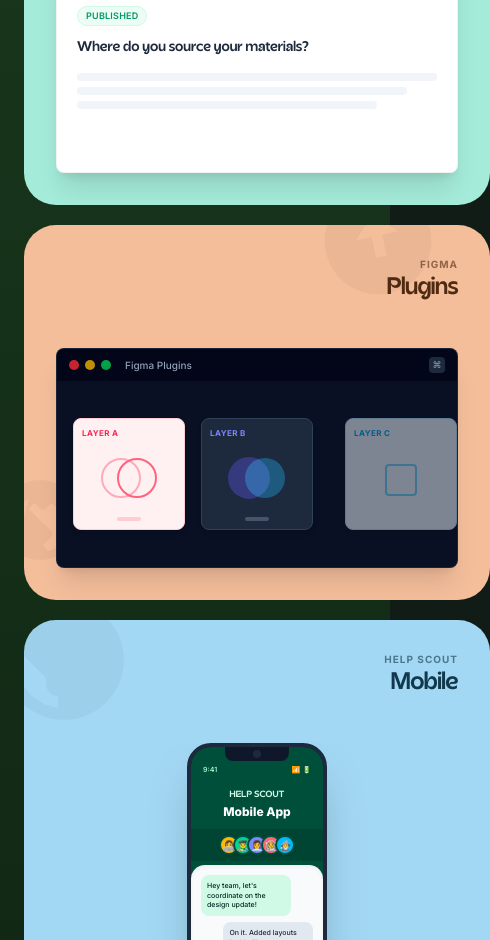
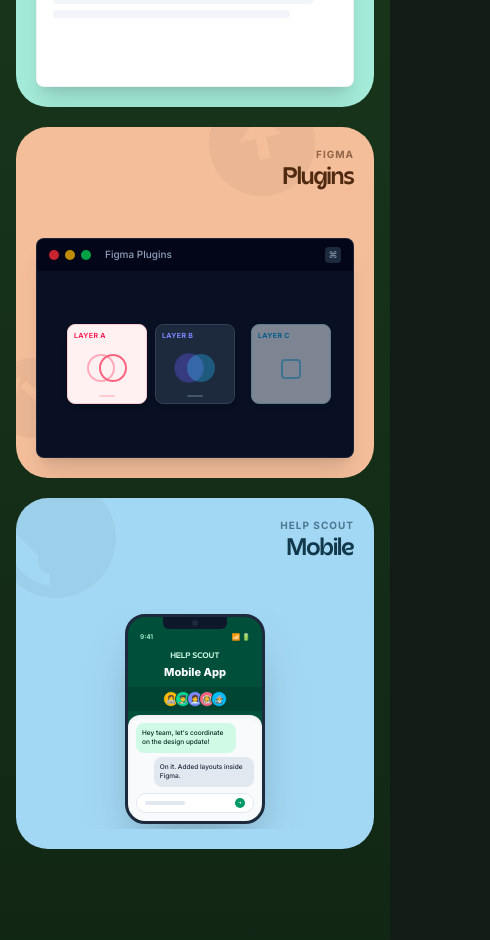
Before and after one commit to 3xdevss/3xdevs, a Next.js app: page / in a window 390 px wide. Shown: the part 1060-2000 px from the top of the page, 490 px wide, since content can reach past the window. Built offline with nearby package versions, Linux system fonts and the light colour scheme.

Commit message:
fix mobile view

```diff
--- a/src/app/page.tsx
+++ b/src/app/page.tsx
@@ -127,7 +127,7 @@ export default function Home() {
     >
       <Header />
 
-      <main className="w-full max-w-[1280px] px-6 md:px-12 flex-1 flex flex-col items-center relative z-10">
+      <main className="w-full max-w-[1280px] px-4 sm:px-6 md:px-12 flex-1 flex flex-col items-center relative z-10">
         <FloatingStars />
 
         {/* Hero Section */}
--- a/src/components/Mockups.tsx
+++ b/src/components/Mockups.tsx
@@ -19,7 +19,7 @@ export function AIMockup() {
         <div className="h-3 w-2/3 bg-slate-100 rounded-full" />
         <div className="h-3 w-1/2 bg-slate-100 rounded-full" />
 
-        <div className="absolute top-12 left-4 right-4 bg-white rounded-lg shadow-xl border border-indigo-100 p-3 animate-float-1 z-10 flex flex-col gap-2">
+        <div className="absolute top-12 left-4 right-4 bg-white rounded-lg shadow-xl border border-indigo-100 p-3 animate-float-1 z-10 flex flex-col gap-2 scale-90 sm:scale-100 origin-center">
           <div className="flex items-center gap-2 border-b border-slate-50 pb-2">
             <span className="text-[10px] font-bold text-indigo-600 tracking-wider uppercase">AI Assist</span>
             <span className="text-[10px] text-slate-400">✦</span>
@@ -49,7 +49,7 @@ export function AIMockup() {
 export function ArticlesMockup() {
   return (
     <div className="relative w-full h-[220px] bg-white rounded-lg shadow-xl border border-black/5 overflow-hidden flex flex-col transition-all duration-300 hover:shadow-2xl">
-      <div className="h-8 bg-slate-50 border-b border-slate-100 flex items-center justify-between px-3 shrink-0">
+      <div className="h-8 bg-slate-50 border-b border-slate-100 flex items-center justify-between px-2.5 sm:px-3 shrink-0">
         <div className="flex items-center gap-1.5">
           <div className="w-2.5 h-2.5 rounded-full bg-slate-200" />
           <div className="w-2.5 h-2.5 rounded-full bg-slate-200" />
@@ -61,7 +61,7 @@ export function ArticlesMockup() {
         </div>
       </div>
 
-      <div className="p-5 flex-1 flex flex-col gap-3">
+      <div className="p-4 sm:p-5 flex-1 flex flex-col gap-3">
         <div className="self-start px-2 py-0.5 bg-emerald-50 text-emerald-600 border border-emerald-100 rounded-full text-[9px] font-semibold tracking-wide uppercase">
           Published
         </div>
@@ -93,29 +93,29 @@ export function PluginsMockup() {
         <div className="w-4 h-4 rounded bg-slate-800 flex items-center justify-center text-[9px] text-slate-400">⌘</div>
       </div>
 
-      <div className="flex-1 bg-slate-950/40 p-4 flex gap-4 overflow-hidden relative justify-center items-center">
-        <div className="w-28 h-28 bg-rose-50 border border-rose-200 rounded-lg p-2 shrink-0 flex flex-col justify-between shadow-md relative group hover:-translate-y-1 transition-transform">
-          <span className="text-[8px] text-rose-500 font-bold uppercase tracking-wider">Layer A</span>
+      <div className="flex-1 bg-slate-950/40 p-3 xs:p-4 flex gap-2 xs:gap-3 sm:gap-4 overflow-hidden relative justify-center items-center">
+        <div className="w-20 h-20 xs:w-24 xs:h-24 sm:w-28 sm:h-28 bg-rose-50 border border-rose-200 rounded-lg p-1.5 xs:p-2 shrink-0 flex flex-col justify-between shadow-md relative group hover:-translate-y-1 transition-transform">
+          <span className="text-[7px] xs:text-[8px] text-rose-500 font-bold uppercase tracking-wider">Layer A</span>
           <div className="flex-1 flex items-center justify-center relative">
-            <div className="absolute w-10 h-10 border-2 border-rose-400/50 rounded-full -translate-x-2" />
-            <div className="absolute w-10 h-10 border-2 border-rose-400 rounded-full translate-x-2" />
+            <div className="absolute w-7 h-7 xs:w-8 xs:h-8 sm:w-10 sm:h-10 border-2 border-rose-400/50 rounded-full -translate-x-1.5 sm:-translate-x-2" />
+            <div className="absolute w-7 h-7 xs:w-8 xs:h-8 sm:w-10 sm:h-10 border-2 border-rose-400 rounded-full translate-x-1.5 sm:translate-x-2" />
           </div>
-          <div className="h-1 w-6 bg-rose-200 rounded self-center" />
+          <div className="h-0.5 sm:h-1 w-4 sm:w-6 bg-rose-200 rounded self-center" />
         </div>
 
-        <div className="w-28 h-28 bg-slate-800 border border-slate-700 rounded-lg p-2 shrink-0 flex flex-col justify-between shadow-md relative group hover:-translate-y-1 transition-transform">
-          <span className="text-[8px] text-indigo-400 font-bold uppercase tracking-wider">Layer B</span>
+        <div className="w-20 h-20 xs:w-24 xs:h-24 sm:w-28 sm:h-28 bg-slate-800 border border-slate-700 rounded-lg p-1.5 xs:p-2 shrink-0 flex flex-col justify-between shadow-md relative group hover:-translate-y-1 transition-transform">
+          <span className="text-[7px] xs:text-[8px] text-indigo-400 font-bold uppercase tracking-wider">Layer B</span>
           <div className="flex-1 flex items-center justify-center relative">
-            <div className="absolute w-10 h-10 bg-indigo-600/35 rounded-full -translate-x-2 mix-blend-screen animate-pulse-soft" />
-            <div className="absolute w-10 h-10 bg-sky-500/35 rounded-full translate-x-2 mix-blend-screen" />
+            <div className="absolute w-7 h-7 xs:w-8 xs:h-8 sm:w-10 sm:h-10 bg-indigo-600/35 rounded-full -translate-x-1.5 sm:-translate-x-2 mix-blend-screen animate-pulse-soft" />
+            <div className="absolute w-7 h-7 xs:w-8 xs:h-8 sm:w-10 sm:h-10 bg-sky-500/35 rounded-full translate-x-1.5 sm:translate-x-2 mix-blend-screen" />
           </div>
-          <div className="h-1 w-6 bg-slate-600 rounded self-center" />
+          <div className="h-0.5 sm:h-1 w-4 sm:w-6 bg-slate-600 rounded self-center" />
         </div>
 
-        <div className="w-28 h-28 bg-sky-50 border border-sky-200 rounded-lg p-2 shrink-0 flex flex-col justify-between shadow-md relative group opacity-50 translate-x-4">
-          <span className="text-[8px] text-sky-500 font-bold uppercase tracking-wider">Layer C</span>
+        <div className="w-20 h-20 xs:w-24 xs:h-24 sm:w-28 sm:h-28 bg-sky-50 border border-sky-200 rounded-lg p-1.5 xs:p-2 shrink-0 flex flex-col justify-between shadow-md relative group opacity-50 translate-x-2 xs:translate-x-3 sm:translate-x-4">
+          <span className="text-[7px] xs:text-[8px] text-sky-500 font-bold uppercase tracking-wider">Layer C</span>
           <div className="flex-1 flex items-center justify-center relative">
-            <div className="w-8 h-8 border-2 border-sky-300 rounded" />
+            <div className="w-5 h-5 xs:w-6 xs:h-6 sm:w-8 sm:h-8 border-2 border-sky-300 rounded" />
           </div>
         </div>
       </div>
@@ -133,14 +133,14 @@ export function MobileMockup() {
   ];
 
   return (
-    <div className="relative w-full h-[220px] flex justify-center overflow-hidden">
-      <div className="relative w-[140px] h-[250px] bg-slate-900 rounded-[24px] border-[4px] border-slate-800 shadow-2xl overflow-hidden flex flex-col">
-        <div className="absolute top-0 left-1/2 -translate-x-1/2 w-16 h-3.5 bg-slate-900 rounded-b-lg z-20 flex justify-center items-center">
-          <div className="w-2 h-2 rounded-full bg-slate-800" />
+    <div className="relative w-full h-[220px] flex justify-center items-center overflow-hidden">
+      <div className="relative w-[140px] h-[210px] bg-slate-900 rounded-[20px] border-[3px] border-slate-800 shadow-2xl overflow-hidden flex flex-col">
+        <div className="absolute top-0 left-1/2 -translate-x-1/2 w-16 h-3 bg-slate-900 rounded-b-md z-20 flex justify-center items-center">
+          <div className="w-1.5 h-1.5 rounded-full bg-slate-800" />
         </div>
 
-        <div className="flex-1 bg-emerald-900 flex flex-col overflow-hidden pt-4 relative">
-          <div className="flex justify-between px-3 pt-0.5 text-[7px] text-emerald-200 font-semibold z-10 shrink-0">
+        <div className="flex-1 bg-emerald-900 flex flex-col overflow-hidden pt-3.5 relative">
+          <div className="flex justify-between px-3 pt-0.5 text-[6.5px] text-emerald-200 font-semibold z-10 shrink-0">
             <span>9:41</span>
             <div className="flex gap-0.5 items-center">
               <span>📶</span>
@@ -148,32 +148,32 @@ export function MobileMockup() {
             </div>
           </div>
 
-          <div className="p-3 pb-2 text-center text-white shrink-0">
-            <h4 className="text-[9px] font-bold tracking-wide uppercase text-emerald-100">Help Scout</h4>
-            <div className="text-[12px] font-extrabold mt-0.5 text-white">Mobile App</div>
+          <div className="p-2 pb-1.5 text-center text-white shrink-0">
+            <h4 className="text-[8px] font-bold tracking-wide uppercase text-emerald-100">Help Scout</h4>
+            <div className="text-[11px] font-extrabold mt-0.5 text-white">Mobile App</div>
           </div>
 
-          <div className="flex items-center justify-center -space-x-1.5 py-1.5 bg-emerald-950/30">
+          <div className="flex items-center justify-center -space-x-1 py-1 bg-emerald-950/30">
             {avatars.map((av, idx) => (
               <div
                 key={idx}
-                className={`w-5 h-5 rounded-full ${av.bg} border-2 border-emerald-900 flex items-center justify-center text-[10px] shadow-sm transform hover:-translate-y-0.5 transition-transform`}
+                className={`w-4 h-4 rounded-full ${av.bg} border border-emerald-900 flex items-center justify-center text-[8px] shadow-sm transform hover:-translate-y-0.5 transition-transform`}
               >
                 {av.emoji}
               </div>
             ))}
           </div>
 
-          <div className="flex-1 bg-slate-50 p-2.5 flex flex-col gap-1.5 rounded-t-[14px] mt-1 shadow-inner overflow-hidden">
-            <div className="self-start max-w-[80%] bg-emerald-100 text-emerald-950 rounded-lg p-1.5 text-[7px] leading-snug font-medium">
+          <div className="flex-1 bg-slate-50 p-2 flex flex-col gap-1 rounded-t-[12px] mt-1 shadow-inner overflow-hidden">
+            <div className="self-start max-w-[85%] bg-emerald-100 text-emerald-950 rounded-lg p-1.5 text-[6.5px] leading-snug font-medium">
               Hey team, let's coordinate on the design update!
             </div>
-            <div className="self-end max-w-[80%] bg-slate-200 text-slate-800 rounded-lg p-1.5 text-[7px] leading-snug font-medium">
+            <div className="self-end max-w-[85%] bg-slate-200 text-slate-800 rounded-lg p-1.5 text-[6.5px] leading-snug font-medium">
               On it. Added layouts inside Figma.
             </div>
-            <div className="h-6 w-full border border-slate-200 rounded-full bg-white mt-auto flex items-center px-2">
-              <div className="h-1.5 w-12 bg-slate-200 rounded-full" />
-              <div className="ml-auto w-3 h-3 rounded-full bg-emerald-600 flex items-center justify-center text-[5px] text-white">➜</div>
+            <div className="h-5 w-full border border-slate-200 rounded-full bg-white mt-auto flex items-center px-2">
+              <div className="h-1 w-10 bg-slate-200 rounded-full" />
+              <div className="ml-auto w-2.5 h-2.5 rounded-full bg-emerald-600 flex items-center justify-center text-[4px] text-white">➜</div>
             </div>
           </div>
         </div>
--- a/src/components/ProjectCard.tsx
+++ b/src/components/ProjectCard.tsx
@@ -37,7 +37,7 @@ export default function ProjectCard({
     >
       <a
         href={href}
-        className={`card block w-full relative rounded-[32px] p-8 md:p-10 overflow-hidden cursor-pointer select-none transition-all duration-500 ease-out transform group-hover:-translate-y-2 group-hover:shadow-[0_24px_50px_-12px_rgba(0,0,0,0.4)] ${bgColor} ${textColor}`}
+        className={`card block w-full relative rounded-[32px] p-5 xs:p-6 sm:p-8 md:p-10 overflow-hidden cursor-pointer select-none transition-all duration-500 ease-out transform group-hover:-translate-y-2 group-hover:shadow-[0_24px_50px_-12px_rgba(0,0,0,0.4)] ${bgColor} ${textColor}`}
       >
         {flourishes && (
           <div className="absolute inset-0 pointer-events-none overflow-hidden opacity-80 group-hover:scale-105 transition-transform duration-500">
```
